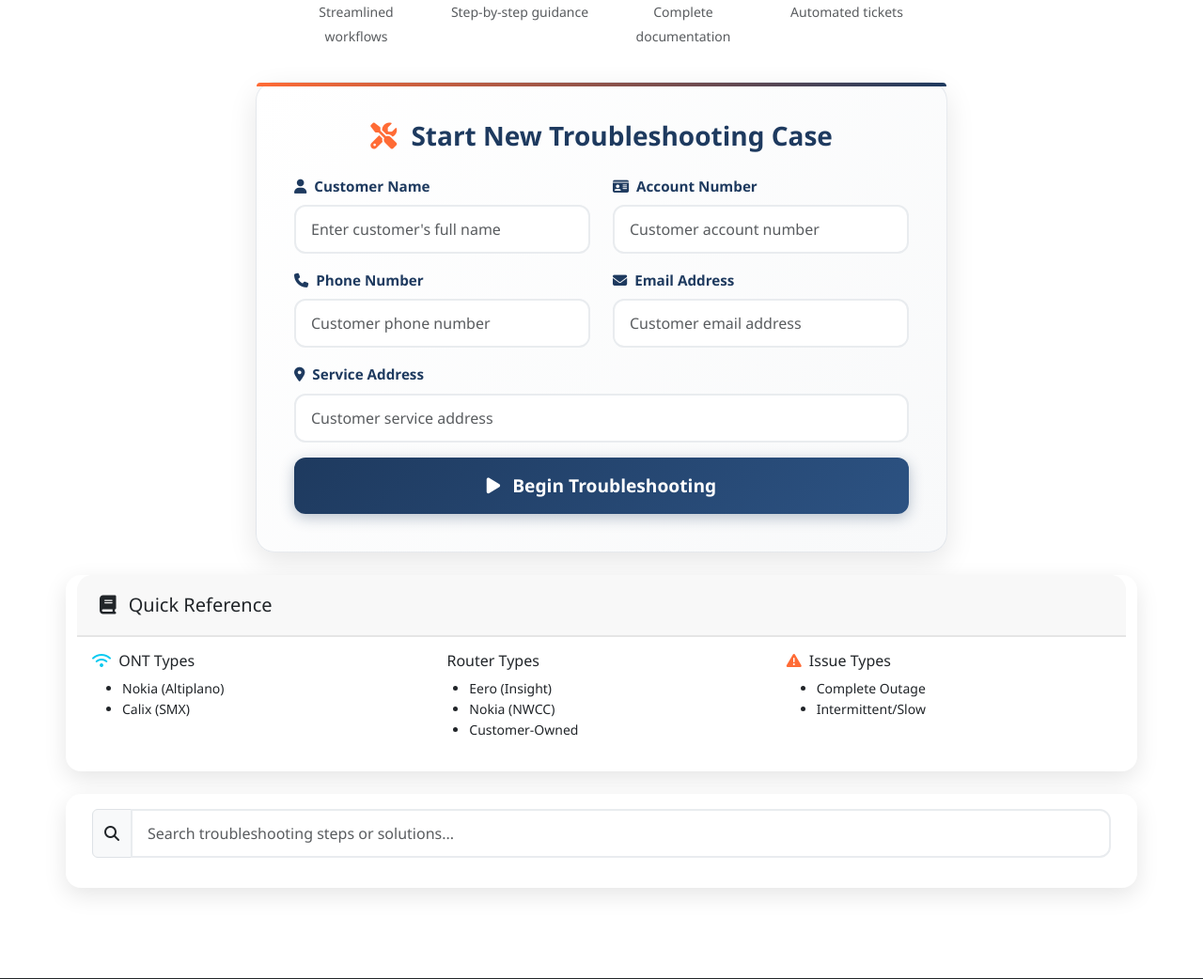
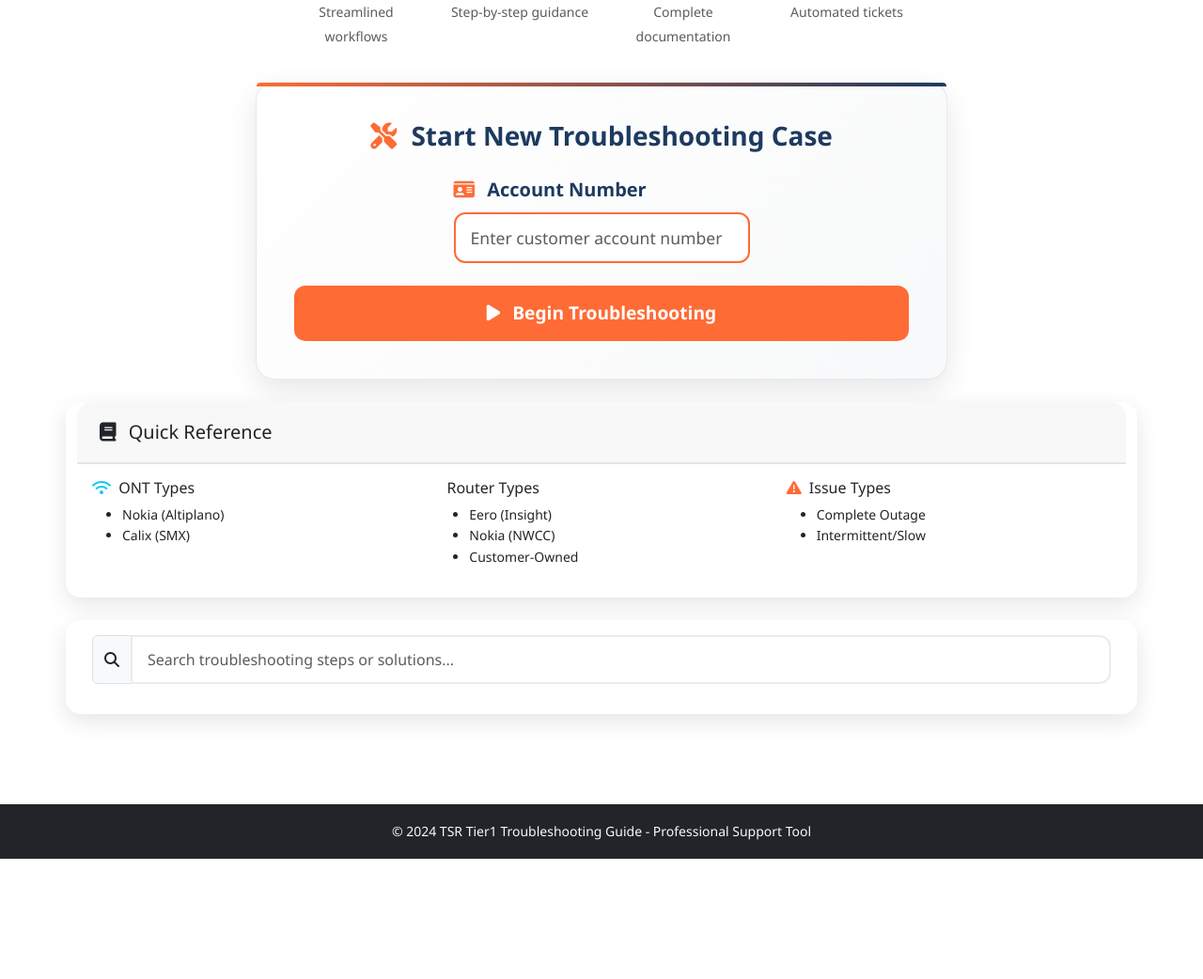
Before and after one commit to vfernandez08/tsr-troubleshooting-app, a Flask app: page / in a window 1280 px wide. Shown: the part 402-1444 px from the top of the page at 94% size. After the commit the page ends 1316 px from the top, so only its background shows below. Run offline with Flask 3, Linux system fonts and the light colour scheme.

Commit message:
Simplify starting a new support case by only asking for the account number
Refactor the start_case route and index.html to only require the account number initially, removing other customer details.

Replit-Commit-Author: Agent
Replit-Commit-Session-Id: 5c88118b-d502-42a5-9482-433a83044d41
Replit-Commit-Screenshot-Url: https://storage.googleapis.com/screenshot-production-us-central1/c6a0cfa1-a681-4a4b-b5c8-26483fb6c4b9/853928c8-9f45-4316-bbf3-aa9793b7ac0d.jpg

```diff
--- a/routes.py
+++ b/routes.py
@@ -15,13 +15,13 @@ def start_case():
     # Generate unique case number
     case_number = f"TSR-{datetime.now().strftime('%Y%m%d')}-{str(uuid.uuid4())[:8].upper()}"
 
-    # Get customer information
+    # Get customer information - only account number for now
     customer_info = {
-        'name': request.form.get('customer_name', ''),
         'account': request.form.get('account_number', ''),
-        'phone': request.form.get('phone_number', ''),
-        'email': request.form.get('email', ''),
-        'address': request.form.get('address', '')
+        'name': '',  # Will be collected later
+        'phone': '',  # Will be collected later
+        'email': '',  # Will be collected later
+        'address': ''  # Will be collected later
     }
 
     # Create new case
@@ -40,7 +40,7 @@ def start_case():
     session['current_step'] = 'START'
     session['step_history'] = []
 
-    return redirect(url_for('troubleshoot_wizard'))
+    return redirect(url_for('troubleshoot'))
 
 @app.route('/troubleshoot_wizard')
 def troubleshoot_wizard():
--- a/templates/index.html
+++ b/templates/index.html
@@ -47,67 +47,23 @@
                     Start New Troubleshooting Case
                 </h3>
                     <form method="POST" action="{{ url_for('start_case') }}" id="newCaseForm">
-                        <div class="row">
+                        <div class="row justify-content-center">
                             <div class="col-md-6">
-                                <div class="mb-3">
-                                    <label for="customer_name" class="form-label">
-                                        <i class="fas fa-user me-1"></i>
-                                        Customer Name
-                                    </label>
-                                    <input type="text" class="form-control" id="customer_name" name="customer_name"
-                                           placeholder="Enter customer's full name" required>
-                                </div>
-                            </div>
-                            <div class="col-md-6">
-                                <div class="mb-3">
-                                    <label for="account_number" class="form-label">
-                                        <i class="fas fa-id-card me-1"></i>
+                                <div class="mb-4">
+                                    <label for="account_number" class="form-label fs-5">
+                                        <i class="fas fa-id-card me-2" style="color: var(--ezee-orange);"></i>
                                         Account Number
                                     </label>
-                                    <input type="text" class="form-control" id="account_number" name="account_number"
-                                           placeholder="Customer account number">
-                                </div>
-                            </div>
-                        </div>
-
-                        <div class="row">
-                            <div class="col-md-6">
-                                <div class="mb-3">
-                                    <label for="phone_number" class="form-label">
-                                        <i class="fas fa-phone me-1"></i>
-                                        Phone Number
-                                    </label>
-                                    <input type="tel" class="form-control" id="phone_number" name="phone_number"
-                                           placeholder="Customer phone number">
-                                </div>
-                            </div>
-                            <div class="col-md-6">
-                                <div class="mb-3">
-                                    <label for="email" class="form-label">
-                                        <i class="fas fa-envelope me-1"></i>
-                                        Email Address
-                                    </label>
-                                    <input type="email" class="form-control" id="email" name="email"
-                                           placeholder="Customer email address">
-                                </div>
-                            </div>
-                        </div>
-
-                        <div class="row">
-                            <div class="col-12">
-                                <div class="mb-3">
-                                    <label for="address" class="form-label">
-                                        <i class="fas fa-map-marker-alt me-1"></i>
-                                        Service Address
-                                    </label>
-                                    <input type="text" class="form-control" id="address" name="address"
-                                           placeholder="Customer service address" required>
+                                    <input type="text" class="form-control form-control-lg" id="account_number" name="account_number"
+                                           placeholder="Enter customer account number" required
+                                           style="border: 2px solid var(--ezee-orange); font-size: 1.1rem;">
                                 </div>
                             </div>
                         </div>
 
                         <div class="d-grid">
-                            <button type="submit" class="btn btn-primary btn-lg">
+                            <button type="submit" class="btn btn-lg"
+                                    style="background: var(--ezee-orange); border: none; color: white; font-weight: 600; padding: 15px;">
                                 <i class="fas fa-play me-2"></i>
                                 Begin Troubleshooting
                             </button>
```
